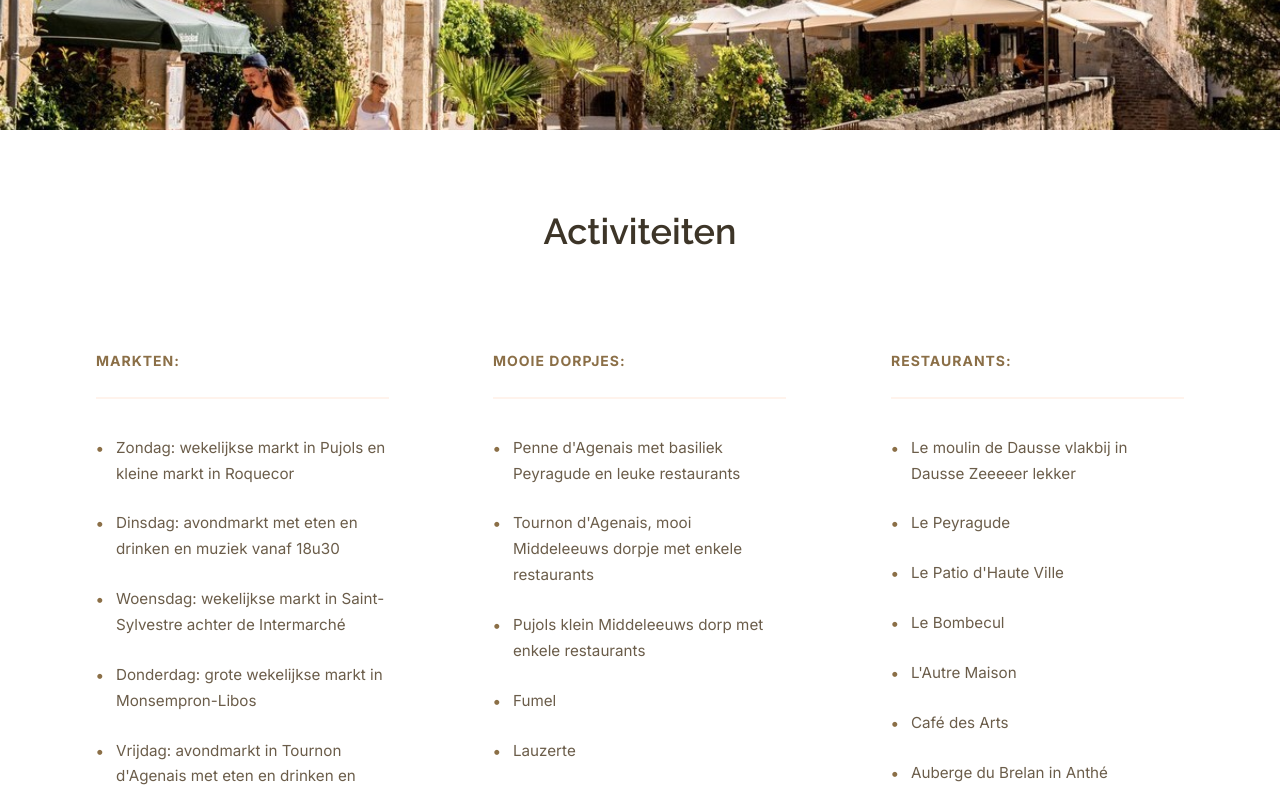
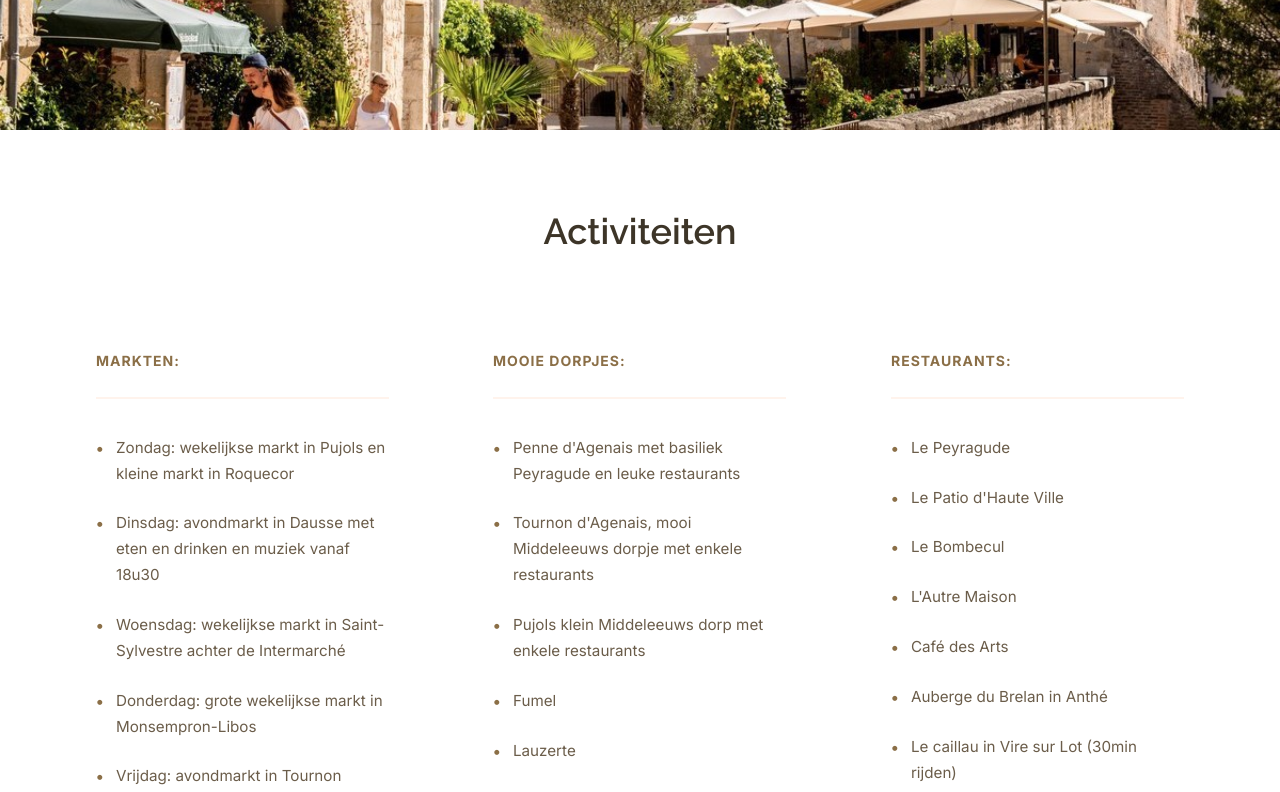
Before and after one commit to michvane/domaine-de-merugat, a Next.js app: page /activities in a window 1280 px wide. Shown: the part 414-1206 px from the top of the page. Built offline with nearby package versions, Linux system fonts and the light colour scheme; a web font is replaced by a local one.

Commit message:
Copy changes

```diff
--- a/pages/activities.tsx
+++ b/pages/activities.tsx
@@ -68,7 +68,6 @@ const Tariffs: NextPage = () => {
                 <SmallTitle>{t('activities.restaurants')}</SmallTitle>
               </CardHeader>
               <List>
-                <li>{t('activities.restaurant1')}</li>
                 <li>{t('activities.restaurant2')}</li>
                 <li>{t('activities.restaurant3')}</li>
                 <li>{t('activities.restaurant4')}</li>
--- a/translations/fr/common.json
+++ b/translations/fr/common.json
@@ -74,7 +74,7 @@
     "title": "Tarifs - Domaine De Merugat",
     "tarrifs": "Tarifs",
     "price-gite": "PRIX GÎTE 2026",
-    "block1": "<p>Gîte maximum pour 6 personnes (+ bébé)</p><strong>Basse saison du 28/3/2026 au 29/5/2026 et du 26/9/2026 au 31/10/2026</strong><p>Week-end : de 300 € à 450 € (2 ou 3 nuits)<br />Mid-week : 550 € (4 nuits)<br />Semaine : 850 €<br />Forfait ménage en fin séjour : 75 €</p><strong>Mi-saison du 30/5/2026 au 3/7/2026 et du 29/8/2026 au 25/9/2026</strong><p>Week-end : de 340 € à 510 € (2 ou 3 nuits)<br />Mid-week : 600 € (4 nuits)<br />Semaine : 990 €<br />Forfait ménage en fin séjour : 75 €</p><strong>Haute saison du 4/7/2026 au 28/8/2026</strong><p>En haute saison seulement avec arrivée et départ le samedi<br />Semaine : 1200 €<br />Forfait ménage en fin séjour : 75 €</p><p>Non compris: Taxe de séjour : 0.88 € p.p/nuit pour les personnes + 18 ans. Le ménage de fin de séjour et la taxe de séjour sont à régler en espèces sur place.</p><p>Petit déjeuner:<br />De 0 à 5 ans : gratuit<br />De 5 à 12 ans : 10 €<br />A partir de 13 ans : 15 €</p><p>Arrivée : à partir de 16h. Le gîte doît être libéré le jour du départ au plus tard à 10h.</p><p>Caution : 250 € à régler en espèces à l'arrivée.<br />Acompte : 50% du loyer total à payer dans les 7 jours suivant la réservation. La réservation est définitive après réception de l'acompte. Le solde doît être réglé au plus tard 8 semaines avant l'arrivée.</p><p>Nous n'acceptons pas les cartes de paiement.</p>",
+    "block1": "<p>Gîte maximum pour 6 personnes (+ bébé)</p><strong>Basse saison du 28/3/2026 au 29/5/2026 et du 26/9/2026 au 31/10/2026</strong><p>Week-end : de 300 € à 450 € (2 ou 3 nuits)<br />Mid-week : 550 € (4 nuits)<br />Semaine : 850 €<br />Forfait ménage en fin séjour : 75 €</p><strong>Mi-saison du 30/5/2026 au 3/7/2026 et du 29/8/2026 au 25/9/2026</strong><p>Week-end : de 340 € à 510 € (2 ou 3 nuits)<br />Mid-week : 600 € (4 nuits)<br />Semaine : 990 €<br />Forfait ménage en fin séjour : 75 €</p><strong>Haute saison du 4/7/2026 au 28/8/2026</strong><p>En haute saison seulement avec arrivée et départ le samedi<br />Semaine : 1200 €<br />Forfait ménage en fin séjour : 75 €</p><p>Non compris: Taxe de séjour : 0.88 € p.p/nuit pour les personnes + 18 ans. Le ménage de fin de séjour et la taxe de séjour sont à régler en espèces sur place.</p><p>Petit déjeuner:<br />De 0 à 4 ans : gratuit<br />De 5 à 9 ans : 10 €<br />A partir de 10 ans : 15 €</p><p>Arrivée : à partir de 16h. Le gîte doît être libéré le jour du départ au plus tard à 10h.</p><p>Caution : 250 € à régler en espèces à l'arrivée.<br />Acompte : 50% du loyer total à payer dans les 7 jours suivant la réservation. La réservation est définitive après réception de l'acompte. Le solde doît être réglé au plus tard 8 semaines avant l'arrivée.</p><p>Nous n'acceptons pas les cartes de paiement.</p>",
     "price-bnb": "PRIX CHAMBRE D'HÔTES 2026",
     "block2": "<p>Chambre pour 2 personnes (+ bébé)</p><strong>Basse saison du 28/3/2026 au 29/5/2026 et du 26/9/2026 au 31/10/2026</strong><p>Prix par nuit : 90 €<br />Minimum 1 nuit</p><strong>Mi-saison du 30/5/2026 au 3/7/2026 et du 29/8/2026 au 25/9/2026</strong><p>Prix par nuit : 105 €<br />Minimum 2 nuits</p><strong>Haute saison du 4/7/2026 au 28/8/2026</strong><p>Prix par nuit : 115 €<br />Minimum 3 nuits</p><p>Nos prix incluent le petit déjeuner copieux.<br />Non compris: Taxe de séjour : 0.88 € p.p/nuit pour les +18 ans</p><p>Arrivée : à partir de 16h. La chambre doît être libérée le jour du départ au plus tard à 10h.</p><p>Acompte : 50% du loyer total à payer dans les 7 jours suivant la réservation. La réservation est définitive après réception de l'acompte.<br />Le solde doît être réglé au plus tard 8 semaines avant l'arrivée.</p><p>Nous n'acceptons pas les cartes de paiement.</p>",
     "cancel-title": "CONDITIONS D'ANNULATION",
@@ -90,10 +90,10 @@
     "title": "Activités",
     "markets": "Marchés :",
     "market1": "Dimanche : marché hebdomadaire à Pujols et petit marché à Roquecor",
-    "market2": "Mardi : marché nocturne avec restauration, boissons et musique à partir de 18h30",
+    "market2": "Mardi : marché gourmande à Dausse avec restauration, boissons et musique à partir de 18h30",
     "market3": "Mercredi : marché hebdomadaire à Saint-Sylvestre derrière l'Intermarché",
     "market4": "Jeudi : grand marché hebdomadaire à Monsempron-Libos",
-    "market5": "Vendredi : marché nocturne à Tournon d'Agenais avec restauration, boissons et musique",
+    "market5": "Vendredi : marché gourmande à Tournon d'Agenais avec restauration, boissons et musique",
     "market6": "Samedi : marché hebdomadaire à Montaigue de Quercy",
     "museum": "Musée du fois gras à Frespech",
     "truffles": "Truffes et miel - La Ferme du Bosquet à Penne d'Agenais",
@@ -127,7 +127,6 @@
     "cave1": "Grottes de Fontirou en face d'un Parc Animal à Castella à 20 km",
     "cave2": "La grotte de Lastournelle à Sainte Colombe de Villeneuve",
     "restaurants": "Restaurants :",
-    "restaurant1": "Le moulin de Dausse à proximité à Dausse Très bon",
     "restaurant2": "Le Peyragude",
     "restaurant3": "Le Patio d'Haute Ville",
     "restaurant4": "Le Bombecul",
--- a/translations/nl/common.json
+++ b/translations/nl/common.json
@@ -74,7 +74,7 @@
     "title": "Tarieven - Domaine De Merugat",
     "tarrifs": "Tarieven",
     "price-gite": "PRIJZEN GÎTE 2026",
-    "block1": "<p>Gîte voor max 6 personen (+ baby)</p><strong>Laagseizoen van 28/3/2026 tot 29/5/2026 en van 26/9/2026 tot 31/10/2026</strong><p>Weekend: 300€ tot 450€ (2 of 3 nachten)<br />Midweek: 550€ (4 nachten)<br />Week: 850€<br />Eindschoonmaak : 75€</p><strong>Middenseizoen van 30/5/2026 tot 3/7/2026 en van 29/8/2026 tot 25/9/2026</strong><p>Weekend: 340€ tot 510€ (2 of 3 nachten)<br />Midweek: 600€ (4 nachten)<br />Week: 990€<br />Eindschoonmaak: 75€</p><strong>Hoogseizoen van 4/7/2026 tot 28/8/2026</strong><p>Enkel te boeken met aankomst en vertrek op zaterdag<br />Week: 1200€<br />Eindschoonmaak : 75€</p><p>Onze prijzen zijn exclusief toeristentaks: 1.44 € p.p/nacht voor +18 jaar. De eindschoonmaak en toeristentaks worden ter plaatse cash afgerekend.</p><p>Ontbijt:<br />Tot 5 jaar gratis<br />Van 5-12 jaar: 10 €<br />Vanaf 13 jaar: 15 €</p><p>Aankomst vanaf 16 uur, bij vertrek dient de gîte vrij te zijn om 10 uur.</p><p>Waarborg: 250 € cash te betalen bij aankomst.<br />Voorschot: 50% van de totale huurprijs te betalen binnen de 7 dagen na reservering. Boeking is definitief na ontvangst van het voorschot. Het saldo dient betaald te worden uiterlijk 8 weken voor aankomst.</p><p>Wij aanvaarden geen betaalkaarten.</p>",
+    "block1": "<p>Gîte voor max 6 personen (+ baby)</p><strong>Laagseizoen van 28/3/2026 tot 29/5/2026 en van 26/9/2026 tot 31/10/2026</strong><p>Weekend: 300€ tot 450€ (2 of 3 nachten)<br />Midweek: 550€ (4 nachten)<br />Week: 850€<br />Eindschoonmaak : 75€</p><strong>Middenseizoen van 30/5/2026 tot 3/7/2026 en van 29/8/2026 tot 25/9/2026</strong><p>Weekend: 340€ tot 510€ (2 of 3 nachten)<br />Midweek: 600€ (4 nachten)<br />Week: 990€<br />Eindschoonmaak: 75€</p><strong>Hoogseizoen van 4/7/2026 tot 28/8/2026</strong><p>Enkel te boeken met aankomst en vertrek op zaterdag<br />Week: 1200€<br />Eindschoonmaak : 75€</p><p>Onze prijzen zijn exclusief toeristentaks: 1.44€ p.p/nacht voor +18 jaar. De eindschoonmaak en toeristentaks worden ter plaatse cash afgerekend.</p><p>Ontbijt:<br />Tot 4 jaar gratis<br />Van 5-9 jaar: 10 €<br />Vanaf 10 jaar: 15 €</p><p>Aankomst vanaf 16 uur, bij vertrek dient de gîte vrij te zijn om 10 uur.</p><p>Waarborg: 250 € cash te betalen bij aankomst.<br />Voorschot: 50% van de totale huurprijs te betalen binnen de 7 dagen na reservering. Boeking is definitief na ontvangst van het voorschot. Het saldo dient betaald te worden uiterlijk 8 weken voor aankomst.</p><p>Wij aanvaarden geen betaalkaarten.</p>",
     "price-bnb": "PRIJZEN B&B 2026",
     "block2": "<p>Kamer voor 2 personen (+ baby)</p><strong>Laagseizoen van 28/3/2026 tot 29/5/2026 en van 26/9/2026 tot 31/10/2026</strong><p>Prijs per nacht: 90€<br />Minimum 1 nacht</p><strong>Middenseizoen van 30/5/2026 tot 3/7/2026 en van 29/8/2026 tot 25/9/2026</strong><p>Prijs per nacht: 105€<br />Minimum 2 nachten</p><strong>Hoogseizoen van 4/7/2026 tot 28/8/2026</strong><p>Prijs per nacht: 115€<br />Minimum 3 nachten</p><p>Prijzen zijn inclusief uitgebreid ontbijt.<br />Toeristentaks niet inbegrepen (0.88€ p.p./nacht voor + 18 jaar)</p><p>Aankomst vanaf 16 uur, bij vertrek dient de kamer vrij te zijn om 10 uur.</p><p>Voorschot: 50% van de totale huurprijs te betalen binnen de 7 dagen na reservering. Boeking is definitief na ontvangst van het voorschot. Het saldo dient betaald te worden uiterlijk 8 weken voor aankomst.</p><p>Wij aanvaarden geen betaalkaarten.</p>",
     "cancel-title": "ANNULERINGSVOORWAARDEN",
@@ -90,7 +90,7 @@
     "title": "Activiteiten",
     "markets": "Markten:",
     "market1": "Zondag: wekelijkse markt in Pujols en kleine markt in Roquecor",
-    "market2": "Dinsdag: avondmarkt met eten en drinken en muziek vanaf 18u30",
+    "market2": "Dinsdag: avondmarkt in Dausse met eten en drinken en muziek vanaf 18u30",
     "market3": "Woensdag: wekelijkse markt in Saint-Sylvestre achter de Intermarché",
     "market4": "Donderdag: grote wekelijkse markt in Monsempron-Libos",
     "market5": "Vrijdag: avondmarkt in Tournon d'Agenais met eten en drinken en muziek",
@@ -127,7 +127,6 @@
     "cave1": "Grottes Fontirou met tegenover een Parc Animal in Castella op 20km",
     "cave2": "La grotte de Lastournelle in Sainte Colombe de Villeneuve",
     "restaurants": "Restaurants:",
-    "restaurant1": "Le moulin de Dausse vlakbij in Dausse Zeeeeer lekker",
     "restaurant2": "Le Peyragude",
     "restaurant3": "Le Patio d'Haute Ville",
     "restaurant4": "Le Bombecul",
```
